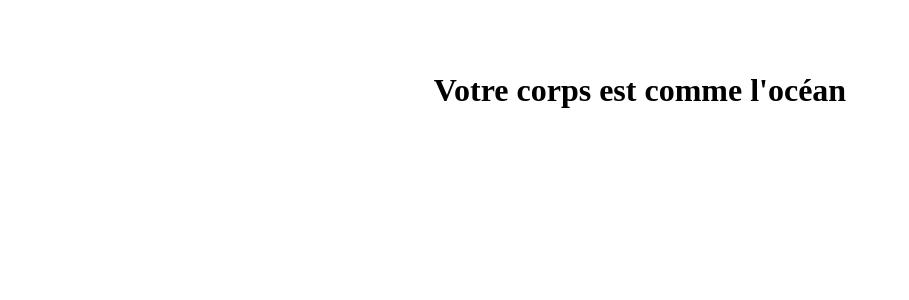
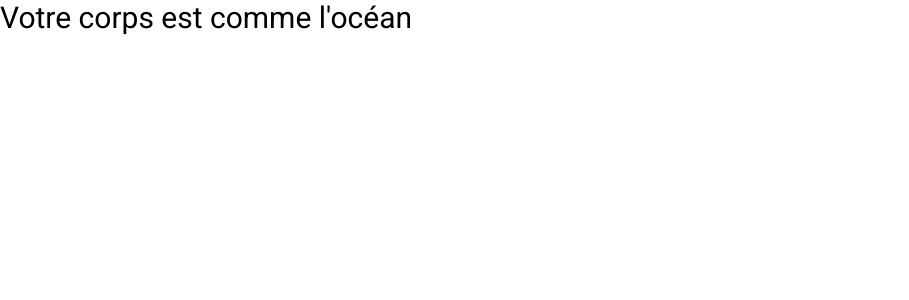
Before and after one commit to FunkyFight/NuitInfo2024, a React (Vite) app: page / in a window 1280 px wide. Shown: the top 300 px of the page, without its empty margins (0-909 px from the left). Built offline with nearby package versions, Linux system fonts and the light colour scheme.

Commit message:
Fixed conneries de théo on Tailwindcss, added fonts,

```diff
--- a/src/Home.css
+++ /dev/null
@@ -1,5 +0,0 @@
-h1 {
-  padding: 2rem;
-  text-align: center;
-  margin-top: 40px;
-}
--- a/src/Home.tsx
+++ b/src/Home.tsx
@@ -1,16 +1,10 @@
-import './Home.css'
-
 function App() {
 
   return (
-    <>
-      <h1>Votre corps est comme l'océan</h1>
-    </>
+    <div id="container">
+      <h1 className="text-3xl">Votre corps est comme l'océan</h1>
+    </div>
   )
 }
 
-function test() {
-
-}
-
 export default App
--- a/src/index.css
+++ b/src/index.css
@@ -1,135 +1,11 @@
+@import url('https://fonts.googleapis.com/css2?family=Roboto:ital,wght@0,100;0,300;0,400;0,500;0,700;0,900;1,100;1,300;1,400;1,500;1,700;1,900&display=swap');
+
+@tailwind base;
+@tailwind components;
+@tailwind utilities;
 
 
-:root {
-  font-family: Inter, system-ui, Avenir, Helvetica, Arial, sans-serif;
-  line-height: 1.5;
+html {
+  font-family: 'Roboto', sans-serif;
   font-weight: 400;
-
-  color-scheme: light dark;
-  color: rgba(255, 255, 255, 0.87);
-  background-color: #242424;
-
-  font-synthesis: none;
-  text-rendering: optimizeLegibility;
-  -webkit-font-smoothing: antialiased;
-  -moz-osx-font-smoothing: grayscale;
 }
-
-a {
-  font-weight: 500;
-  color: #646cff;
-  text-decoration: inherit;
-}
-a:hover {
-  color: #535bf2;
-}
-
-body {
-  margin: 0;
-  display: flex;
-  place-items: center;
-  min-width: 320px;
-  min-height: 100vh;
-}
-
-h1 {
-  font-size: 3.2em;
-  line-height: 1.1;
-}
-
-button {
-  border-radius: 8px;
-  border: 1px solid transparent;
-  padding: 0.6em 1.2em;
-  font-size: 1em;
-  font-weight: 500;
-  font-family: inherit;
-  background-color: #1a1a1a;
-  cursor: pointer;
-  transition: border-color 0.25s;
-}
-button:hover {
-  border-color: #646cff;
-}
-button:focus,
-button:focus-visible {
-  outline: 4px auto -webkit-focus-ring-color;
-}
-
-@media (prefers-color-scheme: light) {
-  :root {
-    color: #213547;
-    background-color: #ffffff;
-  }
-  a:hover {
-    color: #747bff;
-  }
-  button {
-    background-color: #f9f9f9;
-  }
-}
-
-@layer base {
-  :root {
-    --background: 0 0% 100%;
-    --foreground: 240 10% 3.9%;
-    --card: 0 0% 100%;
-    --card-foreground: 240 10% 3.9%;
-    --popover: 0 0% 100%;
-    --popover-foreground: 240 10% 3.9%;
-    --primary: 240 5.9% 10%;
-    --primary-foreground: 0 0% 98%;
-    --secondary: 240 4.8% 95.9%;
-    --secondary-foreground: 240 5.9% 10%;
-    --muted: 240 4.8% 95.9%;
-    --muted-foreground: 240 3.8% 46.1%;
-    --accent: 240 4.8% 95.9%;
-    --accent-foreground: 240 5.9% 10%;
-    --destructive: 0 84.2% 60.2%;
-    --destructive-foreground: 0 0% 98%;
-    --border: 240 5.9% 90%;
-    --input: 240 5.9% 90%;
-    --ring: 240 10% 3.9%;
-    --chart-1: 12 76% 61%;
-    --chart-2: 173 58% 39%;
-    --chart-3: 197 37% 24%;
-    --chart-4: 43 74% 66%;
-    --chart-5: 27 87% 67%;
-    --radius: 0.5rem;
-  }
-  .dark {
-    --background: 240 10% 3.9%;
-    --foreground: 0 0% 98%;
-    --card: 240 10% 3.9%;
-    --card-foreground: 0 0% 98%;
-    --popover: 240 10% 3.9%;
-    --popover-foreground: 0 0% 98%;
-    --primary: 0 0% 98%;
-    --primary-foreground: 240 5.9% 10%;
-    --secondary: 240 3.7% 15.9%;
-    --secondary-foreground: 0 0% 98%;
-    --muted: 240 3.7% 15.9%;
-    --muted-foreground: 240 5% 64.9%;
-    --accent: 240 3.7% 15.9%;
-    --accent-foreground: 0 0% 98%;
-    --destructive: 0 62.8% 30.6%;
-    --destructive-foreground: 0 0% 98%;
-    --border: 240 3.7% 15.9%;
-    --input: 240 3.7% 15.9%;
-    --ring: 240 4.9% 83.9%;
-    --chart-1: 220 70% 50%;
-    --chart-2: 160 60% 45%;
-    --chart-3: 30 80% 55%;
-    --chart-4: 280 65% 60%;
-    --chart-5: 340 75% 55%;
-  }
-}
-
-@layer base {
-  * {
-    @apply border-border;
-  }
-  body {
-    @apply bg-background text-foreground;
-  }
-}
--- a/tailwind.config.js
+++ b/tailwind.config.js
@@ -52,7 +52,10 @@ export default {
   				'4': 'hsl(var(--chart-4))',
   				'5': 'hsl(var(--chart-5))'
   			}
-  		}
+  		},
+		fontFamily: {
+			roboto: ['Roboto', "sans-serif"]
+		}
   	}
   },
   plugins: [animate],
```
Also changed, not shown: src/main.tsx (+7 -1 lines), src/assets/fonts/UniHeavy.otf (added), 1 other file (tests, documents, lock files or other folders).
